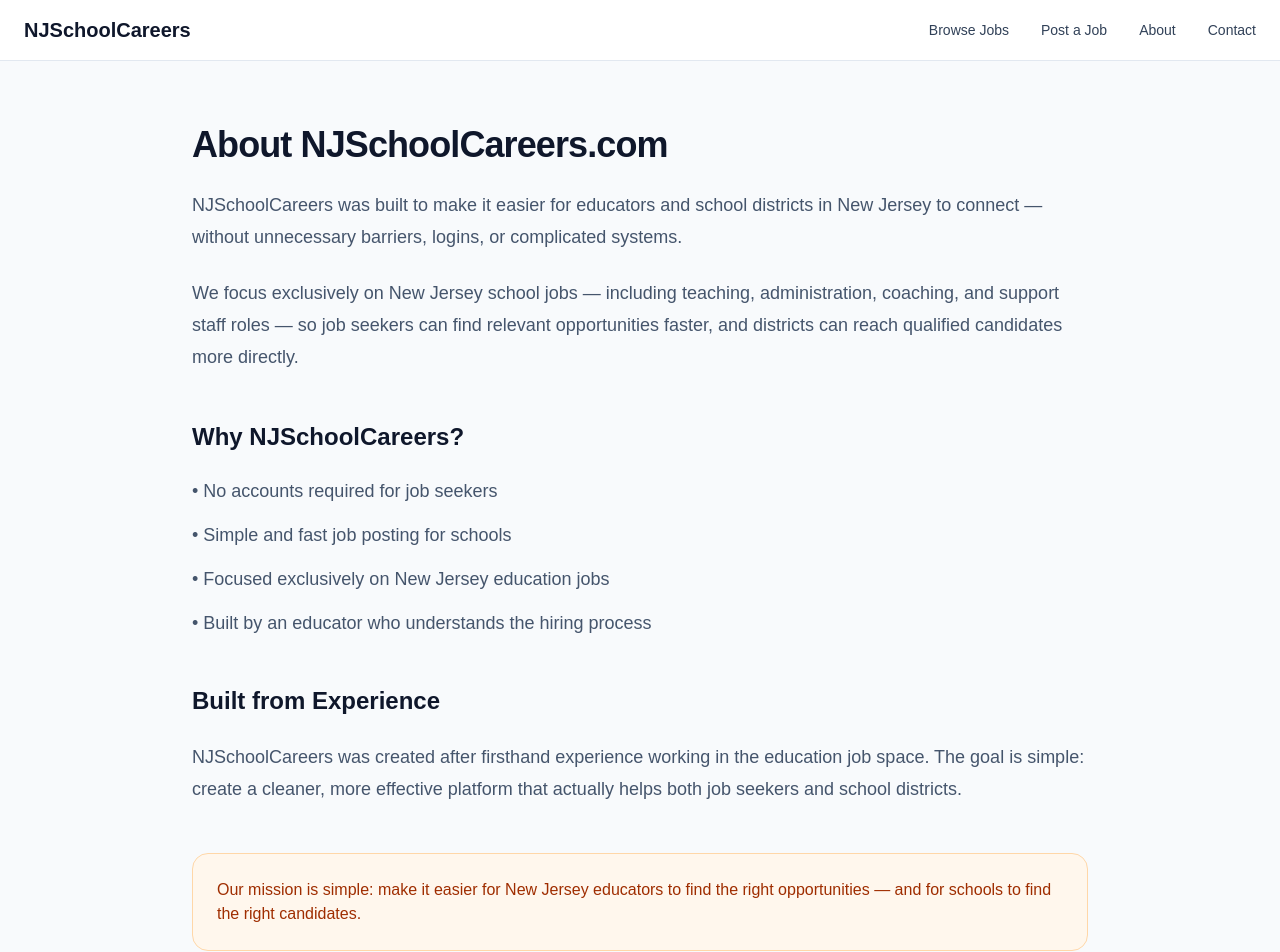
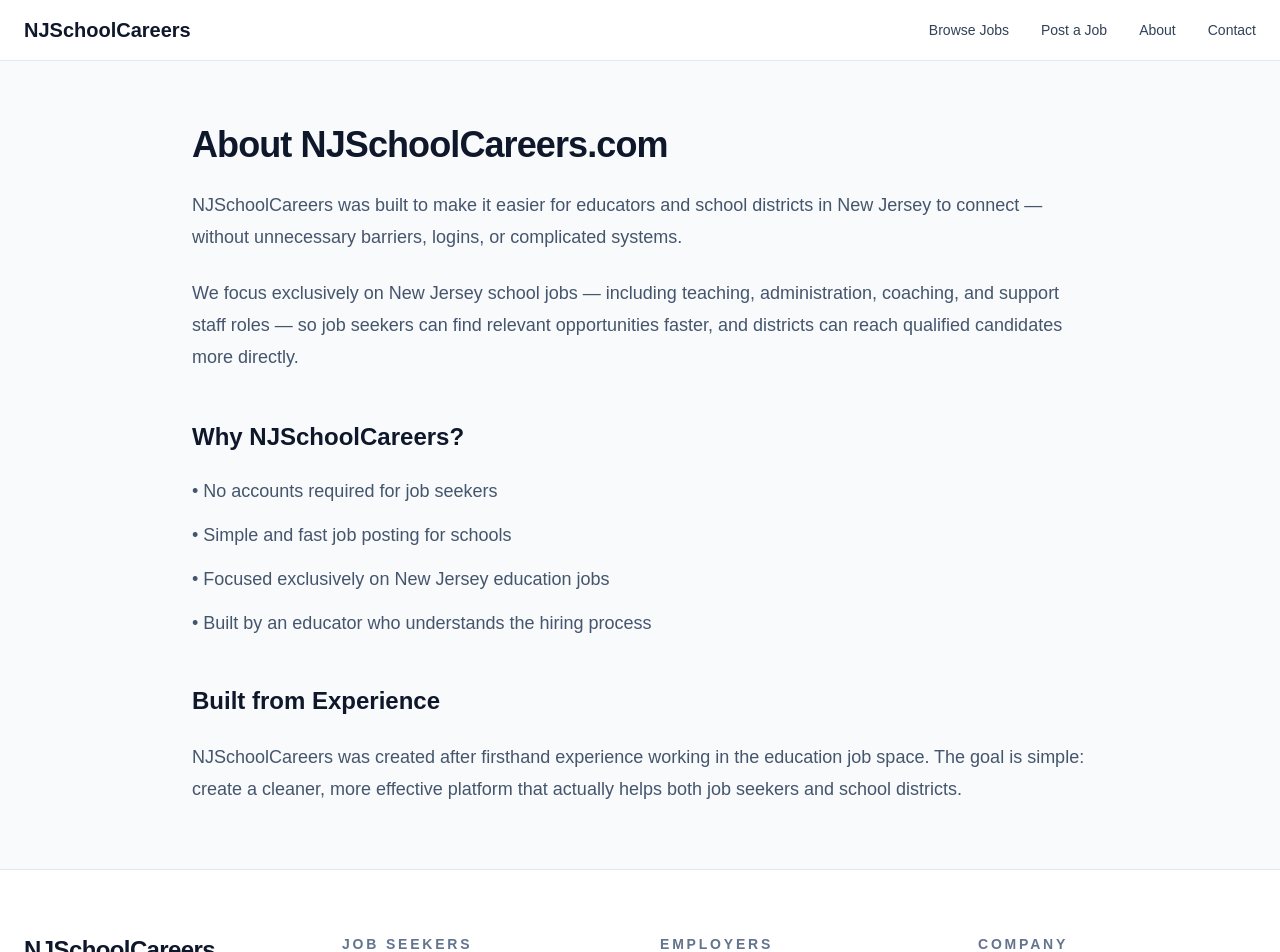
Before and after one commit to njwilkin1/nj-school-careers, a Next.js app: page /about in a window 1280 px wide. Shown: the top 952 px of the page. Built offline with nearby package versions, Linux system fonts and the light colour scheme.

Commit message:
Remove generic mission statement from About page

```diff
--- a/app/about/page.tsx
+++ b/app/about/page.tsx
@@ -38,14 +38,6 @@ export default function AboutPage() {
           effective platform that actually helps both job seekers and school
           districts.
         </p>
-
-        <div className="mt-12 rounded-2xl bg-orange-50 border border-orange-200 p-6">
-          <p className="text-orange-800 font-medium">
-            Our mission is simple: make it easier for New Jersey educators to
-            find the right opportunities — and for schools to find the right
-            candidates.
-          </p>
-        </div>
       </div>
     </main>
   );
```
